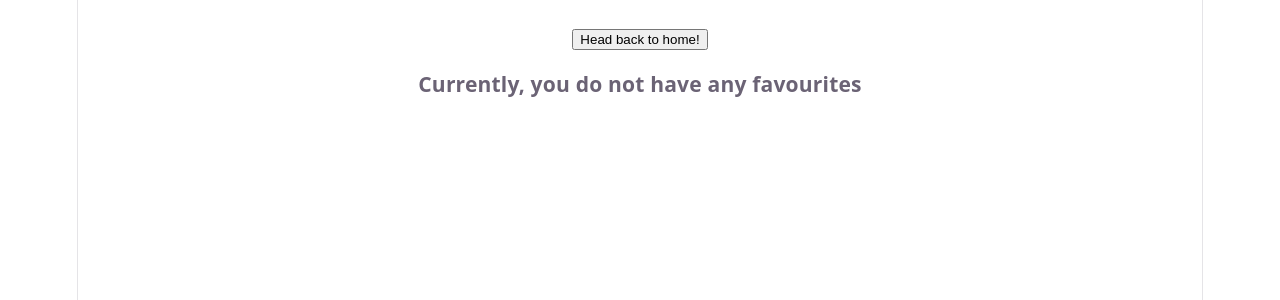
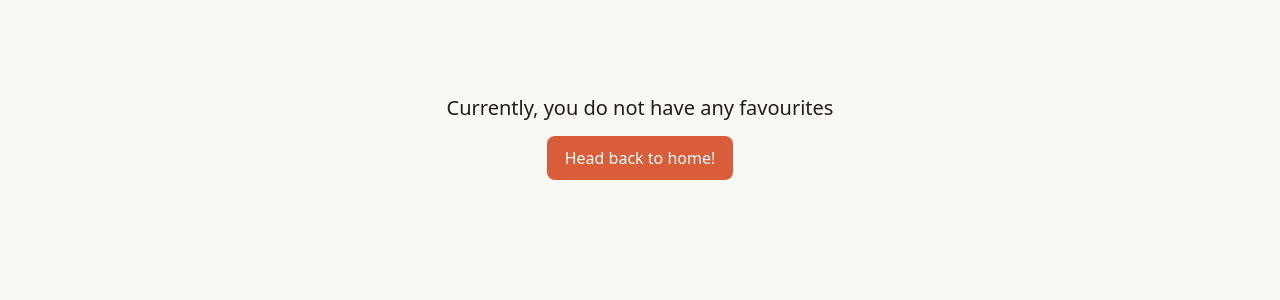
Before and after one commit to Phboy1/food-for-me, a React (Vite) app: page /favourites in a window 1280 px wide. Shown: the top 300 px of the page. Built offline with nearby package versions, Linux system fonts and the light colour scheme.

Commit message:
added readme, revamped css

```diff
--- a/src/App.css
+++ b/src/App.css
@@ -1,16 +1,16 @@
 .main-content {
   flex: 1;
-  padding: 24px;
+  padding: 32px 24px;
 }
 
 .home {
   display: flex;
   flex-direction: column;
   align-items: center;
-  gap: 24px;
+  gap: 20px;
 }
 
-/* --- Search bar --- */
+/* --- Search bar & controls --- */
 
 .search-form {
   display: flex;
@@ -25,8 +25,13 @@
   padding: 10px 14px;
   border: 1px solid var(--border);
   border-radius: 8px;
-  background: var(--bg);
+  background: var(--card-bg);
   color: var(--text-h);
+}
+
+.search-input::placeholder {
+  color: var(--text);
+  opacity: 0.7;
 }
 
 .search-input:focus-visible {
@@ -45,12 +50,52 @@
   background: var(--accent);
   color: #fff;
   cursor: pointer;
-  transition: opacity 0.2s;
+  transition: background 0.15s;
 }
 
 .search-button:hover,
 .serach-button:hover {
-  opacity: 0.85;
+  background: var(--accent-hover);
+}
+
+.home select {
+  font: inherit;
+  padding: 8px 12px;
+  border: 1px solid var(--border);
+  border-radius: 8px;
+  background: var(--card-bg);
+  color: var(--text-h);
+  cursor: pointer;
+}
+
+/* --- Favourites empty state --- */
+
+.main-content main {
+  display: flex;
+  flex-direction: column-reverse; /* message above the button, without touching the JSX */
+  align-items: center;
+  gap: 16px;
+  padding: 64px 24px;
+  text-align: center;
+}
+
+.main-content main h3 {
+  font-size: 20px;
+  font-weight: 500;
+}
+
+.main-content main button {
+  padding: 10px 18px;
+  border: none;
+  border-radius: 8px;
+  background: var(--accent);
+  color: #fff;
+  cursor: pointer;
+  transition: background 0.15s;
+}
+
+.main-content main button:hover {
+  background: var(--accent-hover);
 }
 
 /* --- Food grid --- */
@@ -69,9 +114,9 @@
   border: 1px solid var(--border);
   border-radius: 12px;
   overflow: hidden;
-  background: var(--bg);
+  background: var(--card-bg);
   text-align: left;
-  transition: box-shadow 0.2s, transform 0.2s;
+  transition: box-shadow 0.15s, transform 0.15s;
 }
 
 .food-card:hover {
@@ -91,70 +136,92 @@
   display: block;
 }
 
+/* --- Favourite button --- */
+
 .food-overlay {
   position: absolute;
-  top: 8px;
-  right: 8px;
-  opacity: 0;
-  transition: opacity 0.2s;
-}
-
-.food-card:hover .food-overlay {
-  opacity: 1;
+  top: 10px;
+  right: 10px;
 }
 
 .favourite-btn {
-  font: inherit;
-  font-size: 13px;
-  padding: 6px 10px;
+  display: grid;
+  place-items: center;
+  width: 34px;
+  height: 34px;
+  padding: 0;
+  font-size: 17px;
+  line-height: 1;
   border: none;
-  border-radius: 6px;
-  background: var(--accent);
-  color: #fff;
+  border-radius: 50%;
+  background: rgba(255, 255, 255, 0.9);
+  color: #444;
   cursor: pointer;
+  box-shadow: rgba(0, 0, 0, 0.15) 0 1px 4px;
+  transition: transform 0.15s;
+}
+
+.favourite-btn:hover {
+  transform: scale(1.1);
 }
 
 .favourite-btn.favourited {
-  color: red;
+  color: #d63b3b;
 }
 
+/* --- Card info --- */
+
 .food-info {
-  padding: 12px 16px 16px;
+  display: flex;
+  flex-direction: column;
+  align-items: flex-start;
+  gap: 4px;
+  padding: 14px 16px 16px;
 }
 
 .food-info h3 {
-  margin: 0 0 6px;
-  font-size: 18px;
-  color: var(--text-h);
+  font-size: 17px;
 }
 
 .food-info p {
-  margin: 2px 0;
   font-size: 14px;
-  color: var(--text);
 }
 
 .star-rating {
   display: flex;
   gap: 2px;
-  margin: 4px 0;
+  margin-top: 4px;
 }
 
 .star {
   cursor: pointer;
-  color: #ccc;
-  font-size: 18px;
+  color: var(--border);
+  font-size: 19px;
+  line-height: 1;
+  transition: color 0.1s;
+}
+
+.star:hover {
+  color: var(--star);
 }
 
 .star.filled {
-  color: gold;
+  color: var(--star);
 }
 
 .status-btn {
-  font-size: 12px;
-  padding: 4px 8px;
-  border-radius: 4px;
-  border: 1px solid var(--accent);
+  margin-top: 6px;
+  font-size: 13px;
+  padding: 4px 12px;
+  border-radius: 999px;
+  border: 1px solid var(--border);
   background: transparent;
+  color: var(--text);
   cursor: pointer;
+  transition: border-color 0.15s, color 0.15s;
 }
+
+.status-btn:hover {
+  border-color: var(--accent);
+  color: var(--accent);
+}
--- a/src/index.css
+++ b/src/index.css
@@ -1,22 +1,20 @@
 :root {
-  --text: #6b6375;
-  --text-h: #08060d;
-  --bg: #fff;
-  --border: #e5e4e7;
-  --code-bg: #f4f3ec;
-  --accent: #aa3bff;
-  --accent-bg: rgba(170, 59, 255, 0.1);
-  --accent-border: rgba(170, 59, 255, 0.5);
-  --social-bg: rgba(244, 243, 236, 0.5);
+  --text: #5f5a55;
+  --text-h: #1f1c19;
+  --bg: #faf8f5;
+  --card-bg: #fff;
+  --border: #e7e2dc;
+  --code-bg: #f0ece6;
+  --accent: #d95d39;
+  --accent-hover: #c24e2d;
+  --accent-bg: rgba(217, 93, 57, 0.08);
+  --star: #e8a13c;
   --shadow:
-    rgba(0, 0, 0, 0.1) 0 10px 15px -3px, rgba(0, 0, 0, 0.05) 0 4px 6px -2px;
+    rgba(31, 28, 25, 0.08) 0 8px 16px -4px, rgba(31, 28, 25, 0.04) 0 2px 4px -1px;
 
   --sans: system-ui, 'Segoe UI', Roboto, sans-serif;
-  --heading: system-ui, 'Segoe UI', Roboto, sans-serif;
-  --mono: ui-monospace, Consolas, monospace;
 
-  font: 18px/145% var(--sans);
-  letter-spacing: 0.18px;
+  font: 16px/150% var(--sans);
   color-scheme: light dark;
   color: var(--text);
   background: var(--bg);
@@ -24,29 +22,22 @@
   text-rendering: optimizeLegibility;
   -webkit-font-smoothing: antialiased;
   -moz-osx-font-smoothing: grayscale;
-
-  @media (max-width: 1024px) {
-    font-size: 16px;
-  }
 }
 
 @media (prefers-color-scheme: dark) {
   :root {
-    --text: #9ca3af;
-    --text-h: #f3f4f6;
-    --bg: #16171d;
-    --border: #2e303a;
-    --code-bg: #1f2028;
-    --accent: #c084fc;
-    --accent-bg: rgba(192, 132, 252, 0.15);
-    --accent-border: rgba(192, 132, 252, 0.5);
-    --social-bg: rgba(47, 48, 58, 0.5);
+    --text: #a8a29c;
+    --text-h: #f2efec;
+    --bg: #191715;
+    --card-bg: #211f1c;
+    --border: #35312c;
+    --code-bg: #2a2723;
+    --accent: #e0704e;
+    --accent-hover: #e8836e;
+    --accent-bg: rgba(224, 112, 78, 0.12);
+    --star: #e8a13c;
     --shadow:
-      rgba(0, 0, 0, 0.4) 0 10px 15px -3px, rgba(0, 0, 0, 0.25) 0 4px 6px -2px;
-  }
-
-  #social .button-icon {
-    filter: invert(1) brightness(2);
+      rgba(0, 0, 0, 0.4) 0 8px 16px -4px, rgba(0, 0, 0, 0.25) 0 2px 4px -1px;
   }
 }
 
@@ -55,11 +46,8 @@ body {
 }
 
 #root {
-  width: 1126px;
-  max-width: 100%;
+  max-width: 1100px;
   margin: 0 auto;
-  text-align: center;
-  border-inline: 1px solid var(--border);
   min-height: 100svh;
   display: flex;
   flex-direction: column;
@@ -67,45 +55,17 @@ body {
 }
 
 h1,
-h2 {
-  font-family: var(--heading);
-  font-weight: 500;
+h2,
+h3 {
+  font-weight: 600;
   color: var(--text-h);
+  margin: 0;
 }
 
-h1 {
-  font-size: 56px;
-  letter-spacing: -1.68px;
-  margin: 32px 0;
-  @media (max-width: 1024px) {
-    font-size: 36px;
-    margin: 20px 0;
-  }
-}
-h2 {
-  font-size: 24px;
-  line-height: 118%;
-  letter-spacing: -0.24px;
-  margin: 0 0 8px;
-  @media (max-width: 1024px) {
-    font-size: 20px;
-  }
-}
 p {
   margin: 0;
 }
 
-code,
-.counter {
-  font-family: var(--mono);
-  display: inline-flex;
-  border-radius: 4px;
-  color: var(--text-h);
+button {
+  font: inherit;
 }
-
-code {
-  font-size: 15px;
-  line-height: 135%;
-  padding: 4px 8px;
-  background: var(--code-bg);
-}
```
Also changed, not shown: 1 other file (tests, documents, lock files or other folders).
